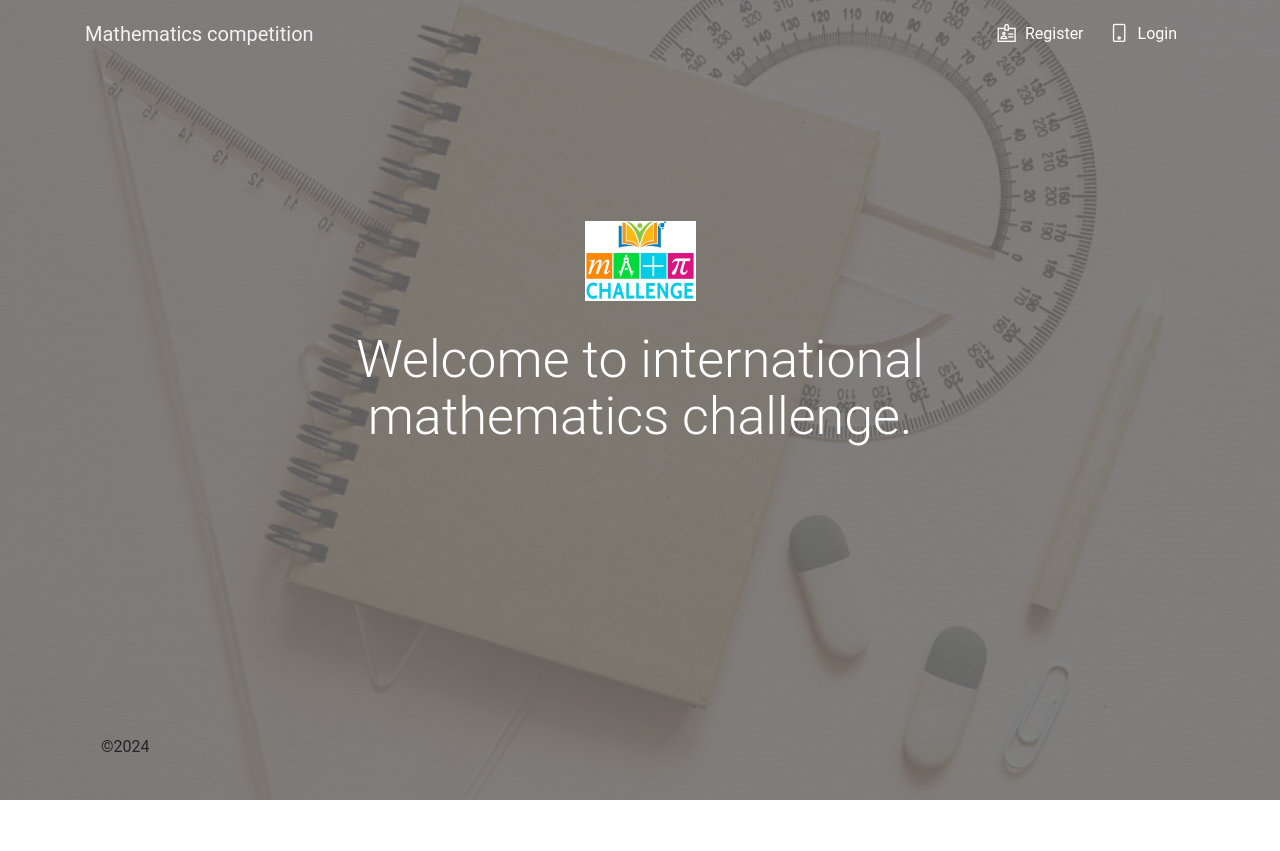
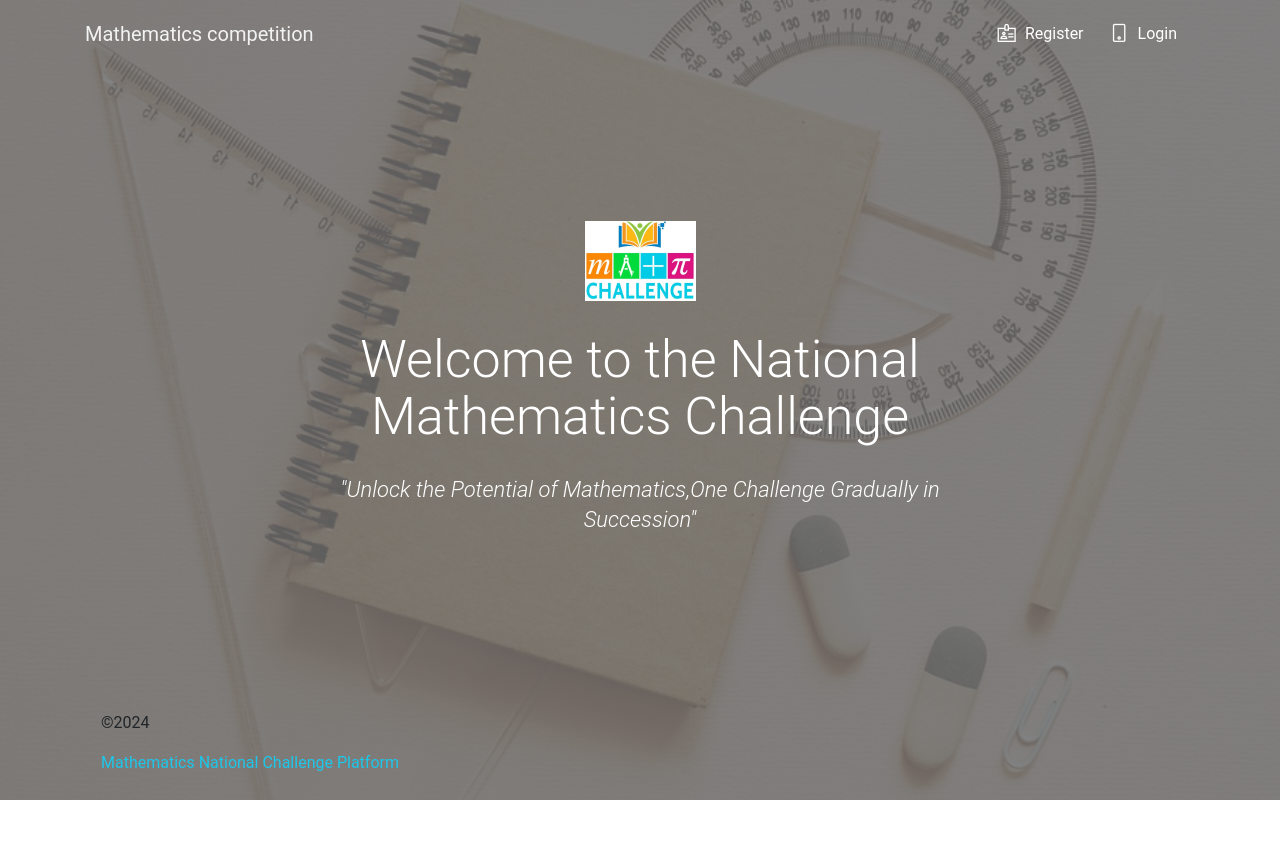
Before and after one commit to NundaElroy/Mathematics_challenge_system, a Laravel app: template resources/views/welcome.blade.php in a window 1280 px wide. Run offline with Laravel 8, Linux system fonts and the light colour scheme; the template is opened without the code that fills it: most values are stand-ins (such as "Sample title", 1, 10 or a date in 2020); some libraries are stand-ins or nearby versions.

Commit message:
modified:   resources/views/layouts/footer/nav.blade.php 	modified:   resources/views/users/index.blade.php 	modified:   resources/views/welcome.blade.php

```diff
--- a/resources/views/layouts/footer/nav.blade.php
+++ b/resources/views/layouts/footer/nav.blade.php
@@ -8,9 +8,7 @@
                 <script>
                     document.write(new Date().getFullYear())
                 </script>
-
-
-
+            <a href="http://www.creative-tim.com" data-color="white">{{__('Mathematics National Challenge Platform')}}</a>
             </p>
         </nav>
     </div>
--- a/resources/views/users/index.blade.php
+++ b/resources/views/users/index.blade.php
@@ -390,7 +390,7 @@
             <script>
                 document.write(new Date().getFullYear())
             </script>2020
-            <a href="http://www.creative-tim.com">Creative Tim</a> &amp; <a href="https://www.updivision.com">Updivision</a> , made with love for a better web
+            <a href="http://www.creative-tim.com">Mathematics National Challenge Platform</a> &amp; <a href="https://www.updivision.com">Updivision</a> , made with love for a better web
         </p>
     </nav>
 </div>
--- a/resources/views/welcome.blade.php
+++ b/resources/views/welcome.blade.php
@@ -14,13 +14,15 @@
         <div class="container">
             <div class="row justify-content-center">
                 <div class="col-lg-7 col-md-8">
-                    <h1 class="text-white text-center">{{ __('Welcome to international mathematics challenge.') }}</h1>
+                    <h1 class="text-white text-center">{{ __('Welcome to the National Mathematics Challenge') }}</h1>
+                    <h4 class="text-white text-center"><i>{{ __(' "Unlock the Potential of Mathematics,One Challenge Gradually in Succession" ') }}</i></h4>
                 </div>
             </div>
-            <div class="container" style="padding:1em;position:absolute;bottom:0;">
+            <div class="container" data-color="white" style="padding:1em;position:absolute;bottom:0;">
             <footer>
             <p>&copy;{{date('Y')}}</p>
             </footer>
+            <a href="http://www.creative-tim.com" data-color="white">{{__('Mathematics National Challenge Platform')}}</a>
             </div>
 
 
```
